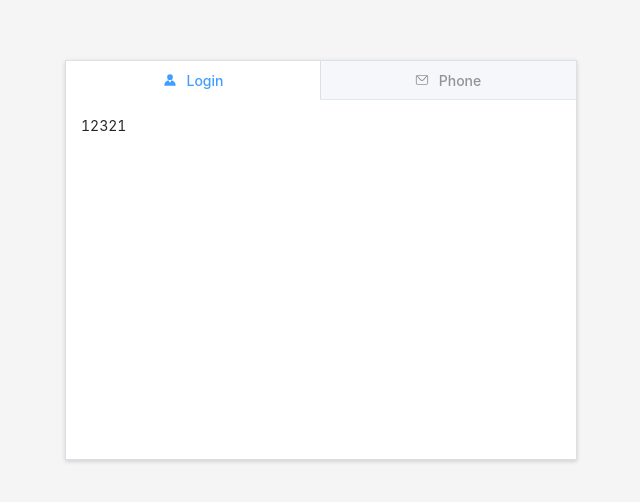
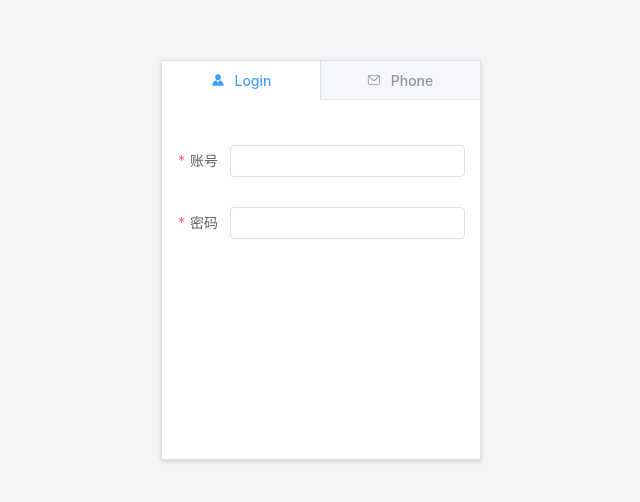
Before and after one commit to Hubbard-Liu/vue3-ts-admin, a Vue app: page /login in a window 1280 px wide. Shown: the part 140-642 px from the top of the page, without its empty margins (319-959 px from the left). Built offline with nearby package versions, Linux system fonts and the light colour scheme.

Commit message:
feat(components): login

```diff
--- a/src/plugins/element-plus.ts
+++ b/src/plugins/element-plus.ts
@@ -2,7 +2,7 @@
  * @Author: Do not edit
  * @Date: 2022-01-11 15:16:04
  * @LastEditors: Liuyu
- * @LastEditTime: 2022-01-13 15:44:44
+ * @LastEditTime: 2022-01-20 23:35:39
  * @FilePath: \vue3-ts-init\src\plugins\element-plus.ts
  */
 import type { App } from 'vue';
@@ -13,10 +13,22 @@ import {
   ElLoading,
   ElTabs,
   ElIcon,
-  ElTabPane
+  ElTabPane,
+  ElForm,
+  ElFormItem,
+  ElInput
 } from 'element-plus';
 
-const components = [ElButton, ElCard, ElTabs, ElIcon, ElTabPane];
+const components = [
+  ElButton,
+  ElCard,
+  ElTabs,
+  ElIcon,
+  ElTabPane,
+  ElForm,
+  ElFormItem,
+  ElInput
+];
 
 export default (app: App): void => {
   for (const component of components) {
--- /dev/null
+++ b/src/utils/rules.ts
@@ -0,0 +1,35 @@
+/*
+ * @Author: Do not edit
+ * @Date: 2022-01-20 22:57:00
+ * @LastEditors: Liuyu
+ * @LastEditTime: 2022-01-20 23:37:07
+ * @FilePath: \vue3-ts-init\src\utils\rules.ts
+ */
+export const rules = {
+  username: [
+    {
+      required: true,
+      message: '请输入名称',
+      trigger: 'blur'
+    },
+    {
+      min: 3,
+      max: 15,
+      message: '长度在 3 至 15 之间',
+      trigger: 'blur'
+    }
+  ],
+  password: [
+    {
+      required: true,
+      message: '请输入密码',
+      trigger: 'blur'
+    },
+    {
+      min: 3,
+      max: 15,
+      message: '长度在 3 至 15 之间',
+      trigger: 'blur'
+    }
+  ]
+};
--- /dev/null
+++ b/src/views/login/components/account-number.vue
@@ -0,0 +1,62 @@
+<!--
+ * @Author: Do not edit
+ * @Date: 2022-01-20 22:53:27
+ * @LastEditors: Liuyu
+ * @LastEditTime: 2022-01-20 23:40:55
+ * @FilePath: \vue3-ts-init\src\views\login\components\account-number.vue
+-->
+<template>
+  <div>
+    <el-form
+      ref="ruleFormRef"
+      :model="account"
+      :rules="accountRules"
+      class="account-ruleForm"
+    >
+      <el-form-item
+        v-for="item in account"
+        :label="item.name"
+        :prop="item.rules"
+        :key="item.name"
+        class="account-item"
+      >
+        <el-input v-model="item.value"></el-input>
+      </el-form-item>
+    </el-form>
+  </div>
+</template>
+
+<script lang="ts">
+import { defineComponent, reactive } from 'vue';
+import { rules } from '@/utils/rules';
+
+export default defineComponent({
+  name: 'accountNumber',
+  setup() {
+    const account = reactive([
+      {
+        name: '账号',
+        value: '',
+        rules: 'username'
+      },
+      {
+        name: '密码',
+        value: '',
+        rules: 'password'
+      }
+    ]);
+    const accountRules = rules;
+
+    return {
+      account,
+      accountRules
+    };
+  }
+});
+</script>
+
+<style lang="scss">
+.account-item {
+  margin-top: 30px;
+}
+</style>
--- a/src/views/login/login.vue
+++ b/src/views/login/login.vue
@@ -2,7 +2,7 @@
  * @Author: Do not edit
  * @Date: 2022-01-13 10:01:16
  * @LastEditors: Liuyu
- * @LastEditTime: 2022-01-13 16:19:08
+ * @LastEditTime: 2022-01-20 23:42:03
  * @FilePath: \vue3-ts-init\src\views\login\login.vue
 -->
 <template>
@@ -16,7 +16,7 @@
               <span style="margin-left: 10px">Login</span>
             </span>
           </template>
-          <div>12321</div>
+          <account-number></account-number>
         </el-tab-pane>
         <el-tab-pane>
           <template #label>
@@ -25,7 +25,7 @@
               <span style="margin-left: 10px">Phone</span>
             </span>
           </template>
-          <div>12321</div>
+          <account-number></account-number>
         </el-tab-pane>
       </el-tabs>
     </div>
@@ -35,12 +35,14 @@
 <script lang="ts">
 import { defineComponent } from 'vue';
 import { Avatar, Message } from '@element-plus/icons-vue';
+import accountNumber from '@/views/login/components/account-number.vue';
 
 export default defineComponent({
   name: 'login',
   components: {
     Avatar,
-    Message
+    Message,
+    accountNumber
   },
   setup() {
     return {};
@@ -56,7 +58,7 @@ export default defineComponent({
 
   &-content {
     margin: 25vh auto;
-    width: 40vw;
+    width: 25vw;
     background-color: #fff;
   }
 
```
